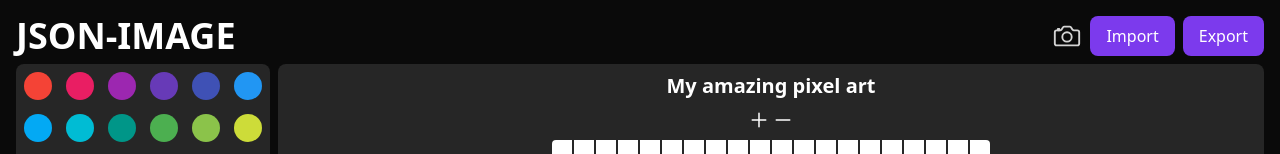
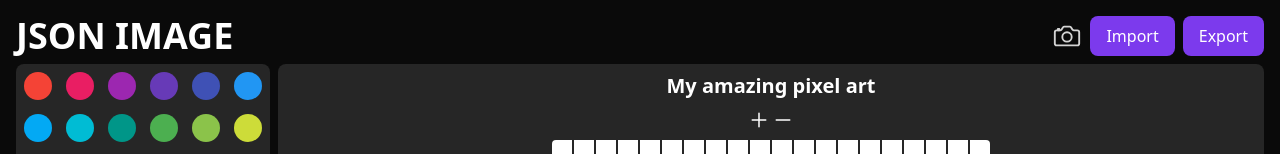
Before and after one commit to Lego4m/json-image, a React (Vite) app: page / in a window 1280 px wide. Shown: the top 154 px of the page. Built offline with nearby package versions, Linux system fonts and the light colour scheme.

Commit message:
Enhance meta info

```diff
--- a/index.html
+++ b/index.html
@@ -4,7 +4,7 @@
     <meta charset="UTF-8" />
     <link rel="icon" type="image/svg+xml" href="/vite.svg" />
     <meta name="viewport" content="width=device-width, initial-scale=1.0" />
-    <title>Vite + React + TS</title>
+    <title>JSON Image</title>
   </head>
   <body>
     <div id="root"></div>
--- a/src/components/Header.tsx
+++ b/src/components/Header.tsx
@@ -44,7 +44,7 @@
 
   return (
     <header className="flex flex-col justify-between gap-2 sm:flex-row">
-      <h1 className="text-center text-4xl font-bold text-white">JSON-IMAGE</h1>
+      <h1 className="text-center text-4xl font-bold text-white">JSON IMAGE</h1>
 
       <div className="flex flex-col gap-2 sm:flex-row-reverse">
         <button
```
